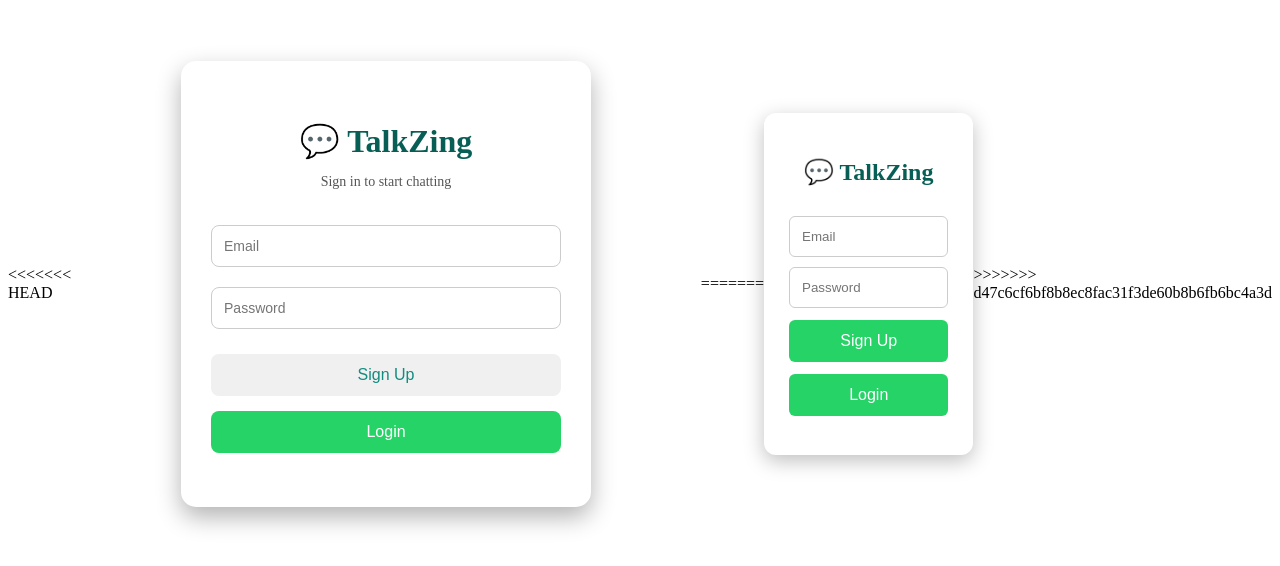
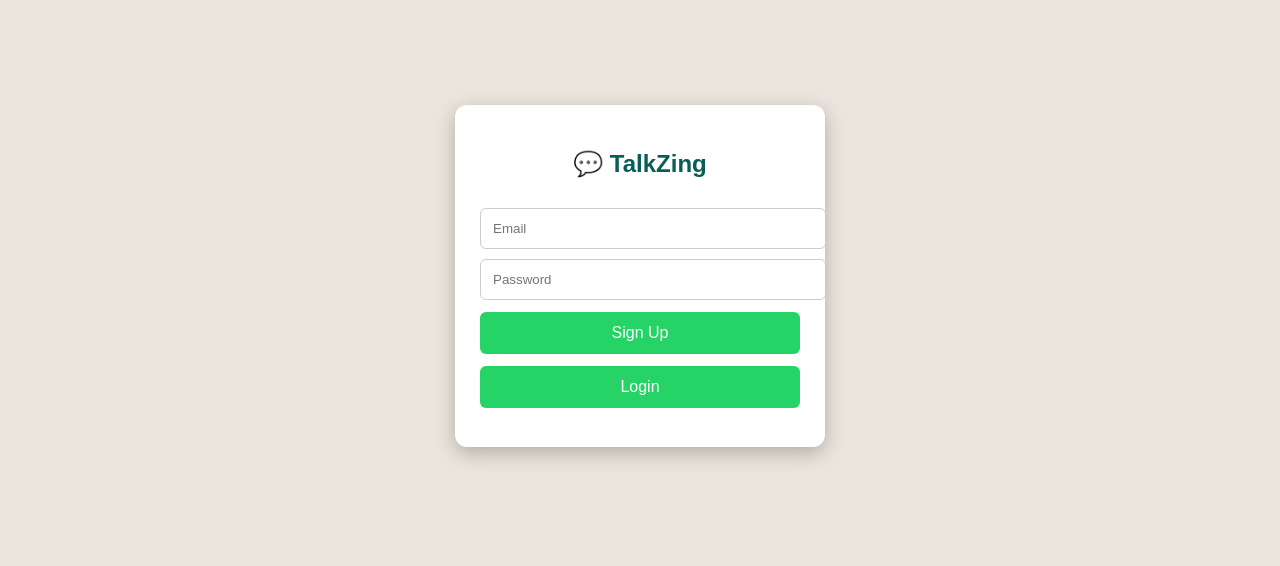
Before and after one commit to prajapatisumit8988-del/TalkZing, a plain HTML site: page TalkZing/index.html in a window 1280 px wide. Shown: the part 124-690 px from the top of the page. Drawn offline with Linux system fonts and the light colour scheme.

Commit message:
Add files via upload
Signed-off-by: prajapatisumit8988-del <prajapatisumit8988@gmail.com>

```diff
--- a/TalkZing/css/style.css
+++ b/TalkZing/css/style.css
@@ -1,92 +1,3 @@
-<<<<<<< HEAD
-/* Body */
-body {
-    margin: 0;
-    font-family: 'Segoe UI', Tahoma, Geneva, Verdana, sans-serif;
-    background: linear-gradient(135deg, #25d366, #128c7e);
-    height: 100vh;
-    display: flex;
-    justify-content: center;
-    align-items: center;
-}
-
-/* Container */
-.login-container {
-    display: flex;
-    justify-content: center;
-    align-items: center;
-    width: 100%;
-    height: 100%;
-}
-
-/* Card */
-.login-card {
-    background: #ffffff;
-    padding: 40px 30px;
-    width: 350px;
-    border-radius: 15px;
-    box-shadow: 0 10px 25px rgba(0,0,0,0.3);
-    text-align: center;
-}
-
-/* Title */
-.login-card h1 {
-    color: #075e54;
-    margin-bottom: 5px;
-}
-
-/* Subtitle */
-.login-card .subtitle {
-    font-size: 14px;
-    color: #555;
-    margin-bottom: 25px;
-}
-
-/* Inputs */
-.login-card input {
-    width: 100%;
-    padding: 12px;
-    margin: 10px 0;
-    border-radius: 8px;
-    border: 1px solid #ccc;
-    font-size: 14px;
-}
-
-/* Buttons */
-.login-card button {
-    width: 100%;
-    padding: 12px;
-    margin-top: 15px;
-    border: none;
-    border-radius: 8px;
-    cursor: pointer;
-    font-size: 16px;
-    transition: 0.3s;
-}
-
-.login-card button:hover {
-    opacity: 0.9;
-}
-
-/* Sign Up Button */
-.login-card button:first-of-type {
-    background: #f0f0f0;
-    color: #128c7e;
-}
-
-/* Login Button */
-.login-card .login-btn {
-    background: #25d366;
-    color: white;
-}
-
-/* Message */
-#msg {
-    margin-top: 12px;
-    font-size: 14px;
-    color: red;
-}
-=======
 body {
     margin: 0;
     font-family: Arial, sans-serif;
@@ -139,4 +50,3 @@ body {
     margin-top: 10px;
     font-size: 14px;
 }
->>>>>>> d47c6cf6bf8b8ec8fac31f3de60b8b6fb6bc4a3d
--- a/TalkZing/index.html
+++ b/TalkZing/index.html
@@ -1,33 +1,3 @@
-<<<<<<< HEAD
-<!DOCTYPE html>
-<html lang="en">
-<head>
-<meta charset="UTF-8">
-<title>TalkZing - Login</title>
-<meta name="viewport" content="width=device-width, initial-scale=1.0">
-<link rel="stylesheet" href="css/style.css">
-</head>
-<body>
-
-<div class="login-container">
-    <div class="login-card">
-        <h1>💬 TalkZing</h1>
-        <p class="subtitle">Sign in to start chatting</p>
-
-        <input type="email" id="email" placeholder="Email">
-        <input type="password" id="password" placeholder="Password">
-
-        <button onclick="signup()">Sign Up</button>
-        <button class="login-btn" onclick="login()">Login</button>
-
-        <p id="msg"></p>
-    </div>
-</div>
-
-<script type="module" src="js/script.js"></script>
-</body>
-</html>
-=======
 <!DOCTYPE html>
 <html lang="en">
 <head>
@@ -53,4 +23,3 @@
 <script type="module" src="js/script.js"></script>
 </body>
 </html>
->>>>>>> d47c6cf6bf8b8ec8fac31f3de60b8b6fb6bc4a3d
```
Also changed, not shown: TalkZing/chat.html (line endings or trailing spaces), TalkZing/css/chat.css (line endings or trailing spaces), TalkZing/js/chat.js (line endings or trailing spaces), TalkZing/js/firebase.js (line endings or trailing spaces), TalkZing/js/script.js (line endings or trailing spaces), 1 other file.
